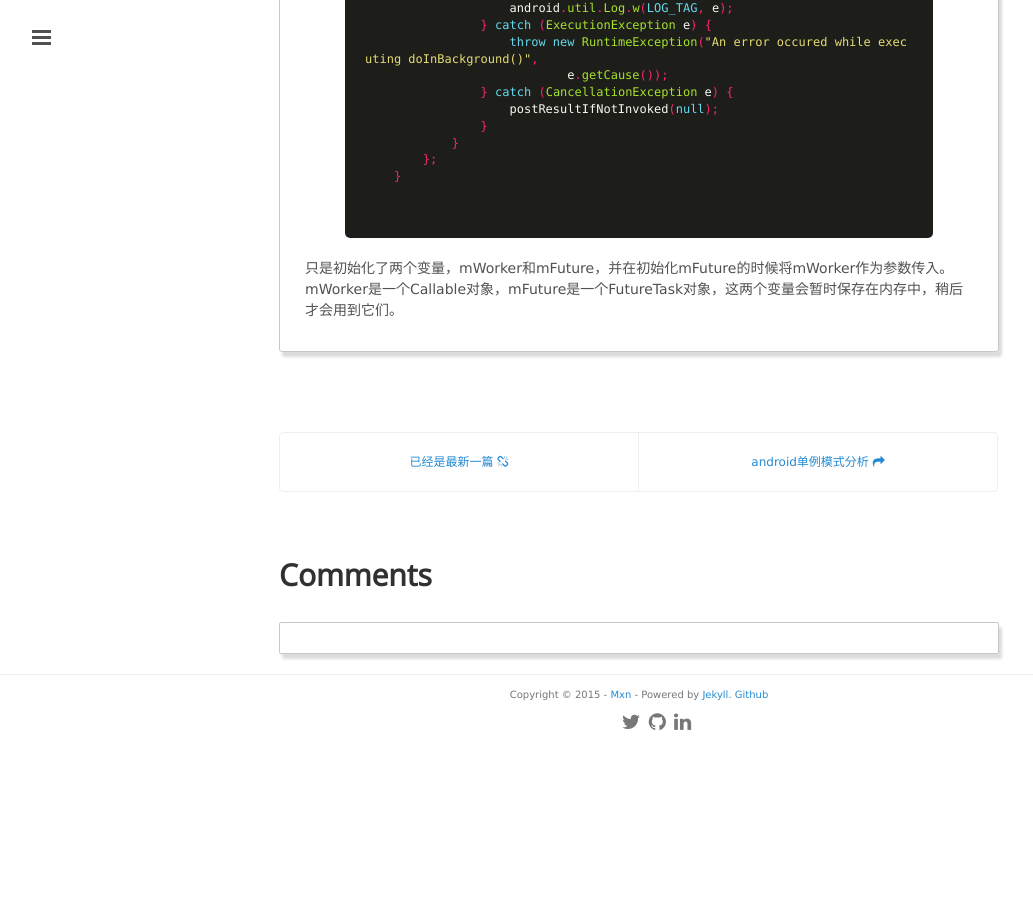
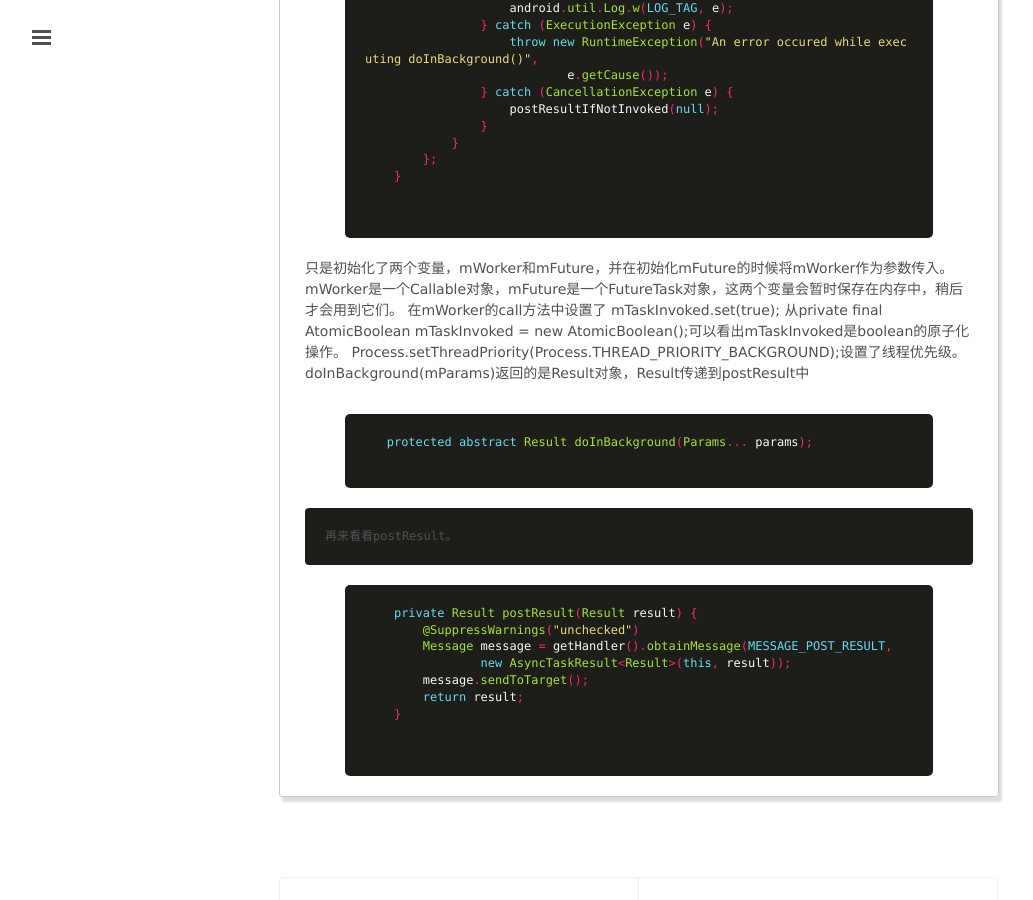
Before and after one commit to mxn21/mxn21.github.io, a Jekyll site: the page built from _posts/2015-5-31-AsyncTask解析.md, in a window 1280 px wide and 900 px high, scrolled down 880 px. Shown: the whole window, without its empty margins (1-1034 px from the left). Built offline with Jekyll 4.4.1, drawn with Linux system fonts in a browser that asks for light colours; Markdown is read by kramdown in place of the engine named in the settings; comment, search, counter and statistics services are not loaded; before the commit the page ends 1627 px from its top, so only the background shows below that.

Commit message:
Update 2015-5-31-AsyncTask解析.md

```diff
--- a/_posts/2015-5-31-AsyncTask解析.md
+++ b/_posts/2015-5-31-AsyncTask解析.md
@@ -45,3 +45,22 @@
 
 
 只是初始化了两个变量，mWorker和mFuture，并在初始化mFuture的时候将mWorker作为参数传入。mWorker是一个Callable对象，mFuture是一个FutureTask对象，这两个变量会暂时保存在内存中，稍后才会用到它们。
+在mWorker的call方法中设置了 mTaskInvoked.set(true);
+  从private final AtomicBoolean mTaskInvoked = new AtomicBoolean();可以看出mTaskInvoked是boolean的原子化操作。
+  Process.setThreadPriority(Process.THREAD_PRIORITY_BACKGROUND);设置了线程优先级。
+  doInBackground(mParams)返回的是Result对象，Result传递到postResult中
+  {% highlight java %}
+   protected abstract Result doInBackground(Params... params);
+    {% endhighlight  %}
+
+    再来看看postResult。
+     {% highlight java %}
+    private Result postResult(Result result) {
+        @SuppressWarnings("unchecked")
+        Message message = getHandler().obtainMessage(MESSAGE_POST_RESULT,
+                new AsyncTaskResult<Result>(this, result));
+        message.sendToTarget();
+        return result;
+    }
+
+        {% endhighlight  %}
```
